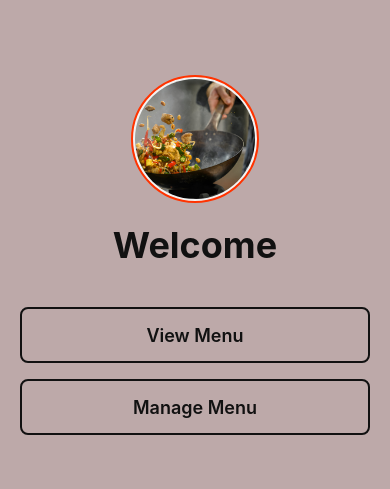
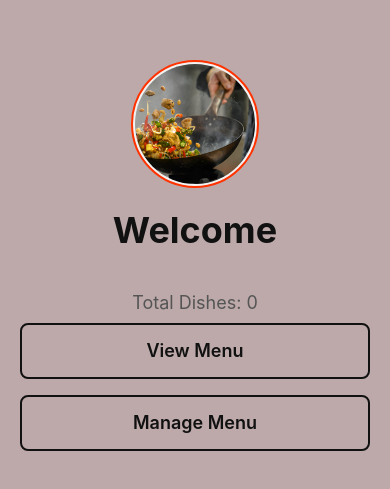
Before and after one commit to ST10483018/ST10483018_Masinga_part2, a React Native app: screen /Home in a window 390 px wide. Shown: the part 167-656 px from the top of the page. Built offline with nearby package versions, Linux system fonts and the light colour scheme.

Commit message:
added Dish Counter

```diff
--- a/App.tsx
+++ b/App.tsx
@@ -28,7 +28,10 @@ export default function App() {
           headerShown: false,
         }}
       >
-        <Stack.Screen name="Home" component={Home} />
+        <Stack.Screen name="Home">
+         {(props: any) => <Home {...props} menu={menu} />}
+        </Stack.Screen>
+
         <Stack.Screen name="Menu">
           {(props) => <Menu {...props} menu={menu} />}
         </Stack.Screen>
--- a/pages/Home.tsx
+++ b/pages/Home.tsx
@@ -2,8 +2,23 @@ import React from "react";
 import { View, Text, TouchableOpacity, StyleSheet, Image } from "react-native";
 import { useNavigation } from "@react-navigation/native";
 
-export default function Home() {
+type Course = "starters" | "mains" | "desserts";
+
+interface MenuItem {
+  id: string;
+  name: string;
+  description: string;
+  price: string;
+  course: Course;
+} // Receive menu as a prop
+
+interface HomeProps {
+  menu: MenuItem[]; // Receive menu as a prop
+}
+
+export default function Home({ menu }: HomeProps) {
   const navigation = useNavigation();
+  const totalItems = menu.length; // Calculate total number of menu items
 
   return (
     <View style={styles.container}>
@@ -16,6 +31,7 @@ export default function Home() {
         </View>
 
         <Text style={styles.title}>Welcome</Text>
+        <Text style={styles.subtitle}>Total Dishes: {totalItems}</Text>  {/* Displays total number of Dishes */}
 
         {/* Buttons */}
         <View style={styles.buttonGroup}>
@@ -90,4 +106,10 @@ const styles = StyleSheet.create({
     color: "#111",
     fontWeight: "600",
   },
+  subtitle: {
+  fontSize: 18,
+  color: "#555",
+  marginBottom: 10,
+  textAlign: "center",
+  },
 });
--- a/pages/MenuManage.tsx
+++ b/pages/MenuManage.tsx
@@ -99,7 +99,7 @@ export const MenuManage = ({ menu, setMenu }: MenuManageProps) => {
           <Text style={styles.title}>Christoffel’s Dining Manager</Text>
         </View>
 
-        {/* Filter */}
+        {/* Filter for dishes */}
         <View style={styles.courseRow}>
           {(["all", "starters", "mains", "desserts"] as (Course | "all")[]).map(
             (c) => (
@@ -125,7 +125,7 @@ export const MenuManage = ({ menu, setMenu }: MenuManageProps) => {
           )}
         </View>
 
-        {/* Form */}
+        {/* Form for adding dishes */}
         <View style={styles.form}>
           <TextInput
             style={styles.input}
```
